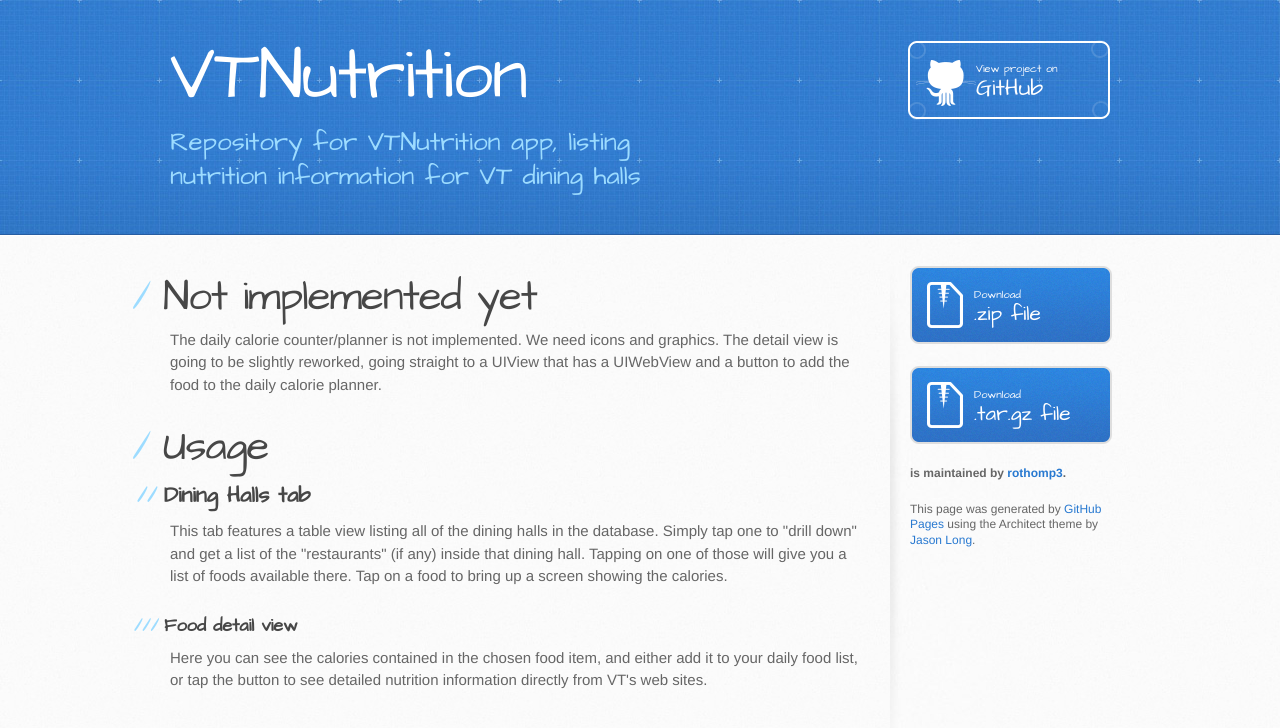
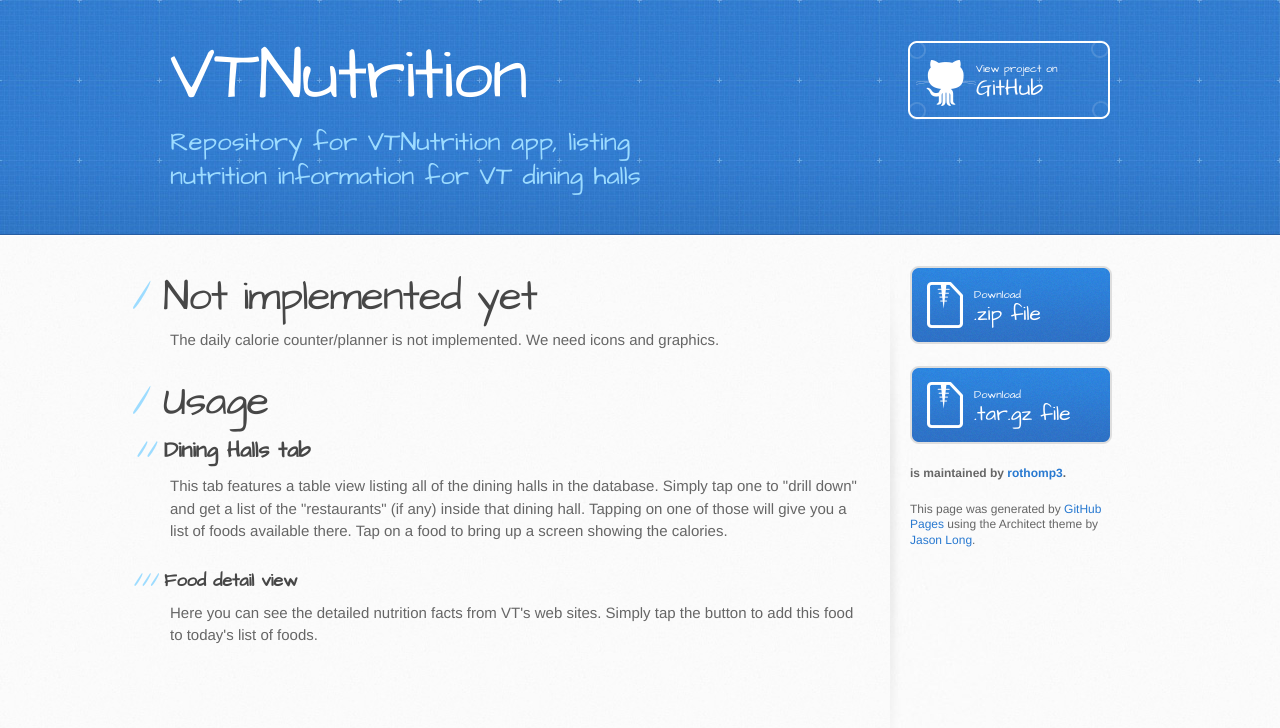
Before and after one commit to rothomp3/VTNutrition, a plain HTML site: page index.html in a window 1280 px wide. Drawn offline with Linux system fonts and the light colour scheme.

Commit message:
Update index.html

```diff
--- a/index.html
+++ b/index.html
@@ -30,8 +30,7 @@
         <section id="main-content">
           <h1>Not implemented yet</h1>
 
-<p>The daily calorie counter/planner is not implemented. We need icons and graphics. The detail view is going to be slightly
-  reworked, going straight to a UIView that has a UIWebView and a button to add the food to the daily calorie planner.
+<p>The daily calorie counter/planner is not implemented. We need icons and graphics.
 </p>
 
 <h1>Usage</h1>
@@ -42,7 +41,8 @@
 
 <h3>Food detail view</h3>
 
-<p>Here you can see the calories contained in the chosen food item, and either add it to your daily food list, or tap the button to see detailed nutrition information directly from VT's web sites.</p>
+<p>Here you can see the detailed nutrition facts from VT's web sites. Simply tap the button to add this food
+to today's list of foods.</p>
         </section>
 
         <aside id="sidebar">
```
